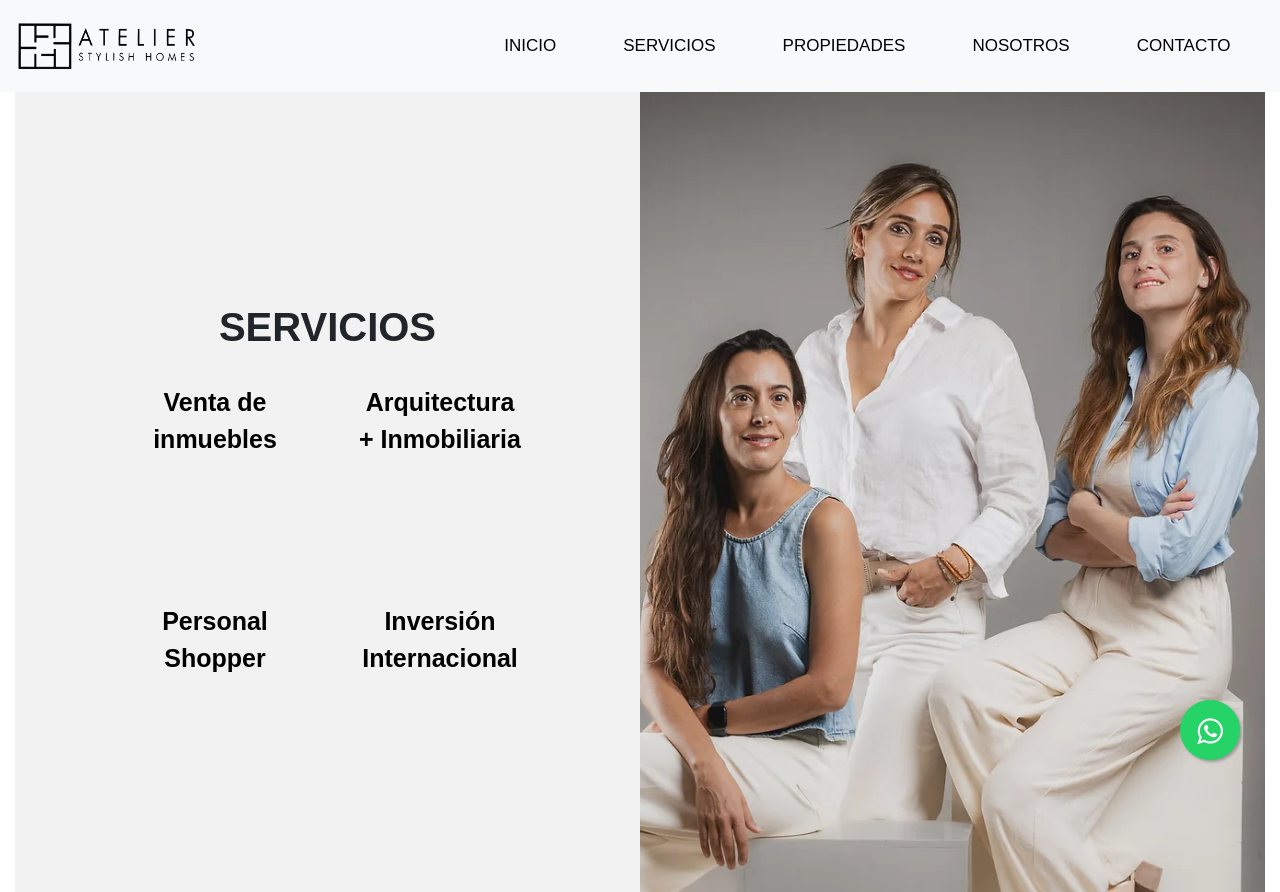
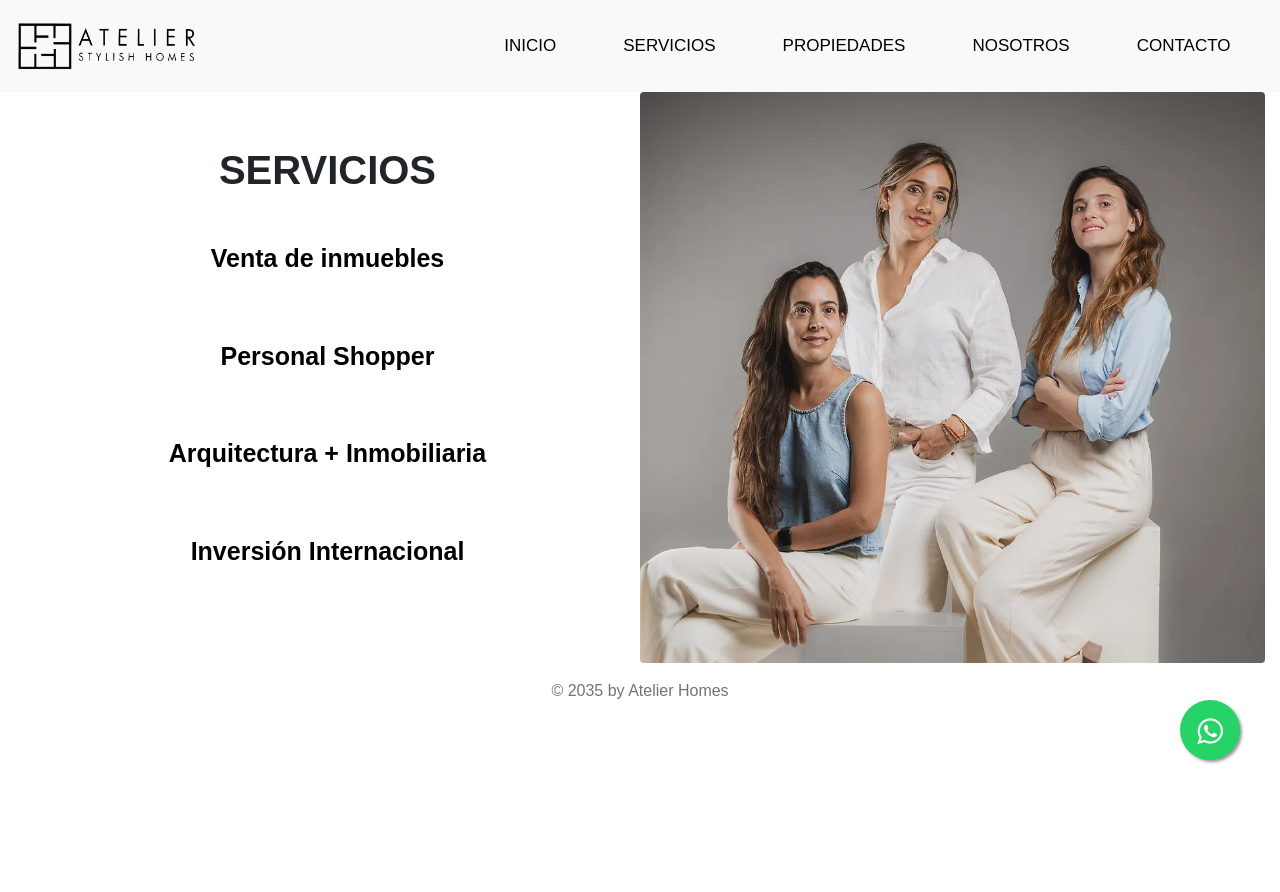
Before and after one commit to FacundoECornet/Atelier-Homes, a plain HTML site: page Servicios/Servicios.html in a window 1280 px wide. Shown: the top 892 px of the page. After the commit the page ends 800 px from the top, so only its background shows below. Drawn offline with nearby package versions, Linux system fonts and the light colour scheme.

Commit message:
Boostrap

```diff
--- a/Servicios/Estilos.css
+++ b/Servicios/Estilos.css
@@ -166,3 +166,16 @@
           .BotonesAbajo:hover::after,.BotonesAbajo:hover::before {
             width: 100%;
           }
+
+          .BotonesAbajo {
+
+            padding: 20px 40px;
+            border-radius: 5px;
+        }
+
+        @media (max-width: 768px) {
+            .BotonesAbajo {
+
+                margin-bottom: 10px;
+            }
+        }
--- a/Servicios/Servicios.html
+++ b/Servicios/Servicios.html
@@ -34,22 +34,41 @@
 
 
  <!--Body-->
-    <div class="container-fluid d-flex flex-column">
-        <div class="row no-gutters">
-            <div class="col-md-6 left-side">
-                <h1>SERVICIOS</h1>
-                <div class="services-container">
-                    <div class="service top-left"><a href="../Diferentes Servicios/VentaInmuebles.html"><button class="BotonesAbajo">Venta de inmuebles</button></a></div>
-                    <div class="service top-right"><a href="../Diferentes Servicios/Arquitectura.html"><button class="BotonesAbajo">Arquitectura + Inmobiliaria</button></a></div>
-                    <div class="service bottom-left"><a href="../Diferentes Servicios/PersonalShopper.html"><button class="BotonesAbajo">Personal Shopper</button></a></div>
-                    <div class="service bottom-right"><a href="../Diferentes Servicios/InversionInt.html"><button class="BotonesAbajo">Inversión Internacional</button></a></div>
-                </div>
-            </div>
-            <div class="col-md-6 right-side">
-                <img src="../Img/Servicios.jpg" alt="Three women smiling in a light background">
-            </div>
-        </div>
-    </div>
+ <div class="container-fluid">
+  <div class="row no-gutters">
+      <!-- Sección de texto y botones -->
+      <div class="col-md-6 d-flex flex-column align-items-center justify-content-center text-center">
+          <h1 class="mb-4">SERVICIOS</h1>
+          <div class="d-flex flex-wrap justify-content-center">
+              <div class="d-flex flex-column">
+                  <a href="../Diferentes Servicios/VentaInmuebles.html">
+                      <button class=" mb-3 BotonesAbajo">Venta de inmuebles</button>
+                  </a>
+                  <a href="../Diferentes Servicios/PersonalShopper.html">
+                      <button class=" mb-3 BotonesAbajo">Personal Shopper</button>
+                  </a>
+              </div>
+              <div class="d-flex flex-column">
+                  <a href="../Diferentes Servicios/Arquitectura.html">
+                      <button class="mb-3 BotonesAbajo">Arquitectura + Inmobiliaria</button>
+                  </a>
+                  <a href="../Diferentes Servicios/InversionInt.html">
+                      <button class="mb-3 BotonesAbajo">Inversión Internacional</button>
+                  </a>
+              </div>
+          </div>
+      </div>
+
+      <!-- Sección de imagen -->
+      <div class="col-md-6">
+          <img src="../Img/Servicios.jpg" alt="Three women smiling in a light background" class="img-fluid w-100 rounded">
+      </div>
+  </div>
+</div>
+
+
+
+
     <link rel="stylesheet" href="https://maxcdn.bootstrapcdn.com/font-awesome/4.5.0/css/font-awesome.min.css">
     <a href="https://wa.me/543814141683" class="float" target="_blank">
       <i class="fa fa-whatsapp my-float"></i>
```
